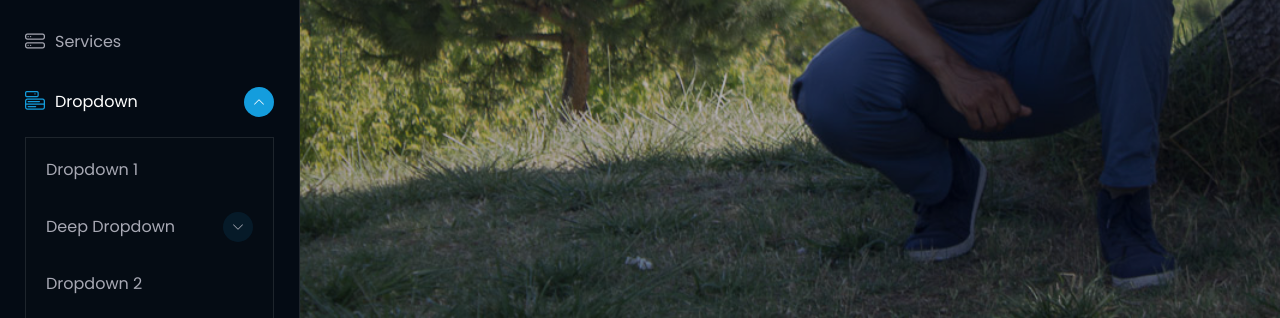
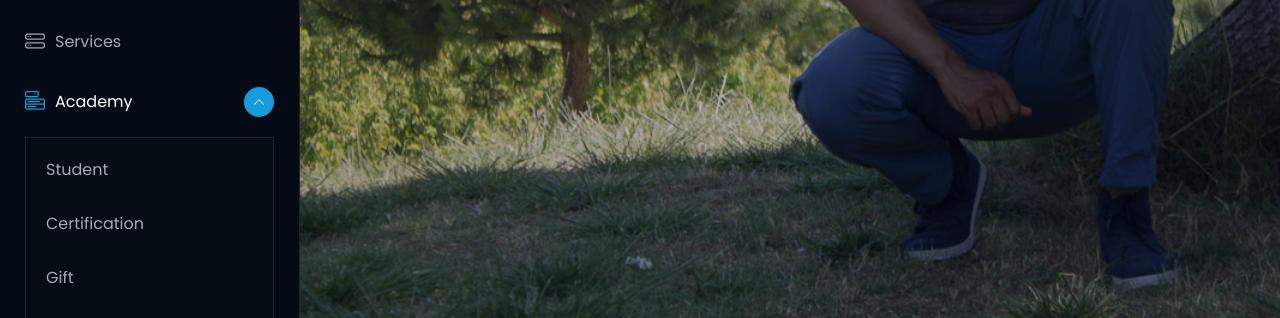
Before and after one commit to joserafa78/MiWebSite, a plain HTML site: page public/index.html in a window 1280 px wide. Both pictures are taken after a click on the icon 259 px from the left and 583 px from the top of the page. Shown: the part 482-800 px from the top of the page. Drawn offline with Linux system fonts and the light colour scheme.

Commit message:
moidifique el menu desplegable Primera parte

```diff
--- a/public/index.html
+++ b/public/index.html
@@ -66,21 +66,12 @@
         <li><a href="#resume"><i class="bi bi-file-earmark-text navicon"></i> Resume</a></li>
         <li><a href="#portfolio"><i class="bi bi-images navicon"></i> Portfolio</a></li>
         <li><a href="#services"><i class="bi bi-hdd-stack navicon"></i> Services</a></li>
-        <li class="dropdown"><a href="#"><i class="bi bi-menu-button navicon"></i> <span>Dropdown</span> <i class="bi bi-chevron-down toggle-dropdown"></i></a>
+        <li class="dropdown"><a href="#"><i class="bi bi-menu-button navicon"></i> <span>Academy</span> <i class="bi bi-chevron-down toggle-dropdown"></i></a>
           <ul>
-            <li><a href="#">Dropdown 1</a></li>
-            <li class="dropdown"><a href="#"><span>Deep Dropdown</span> <i class="bi bi-chevron-down toggle-dropdown"></i></a>
-              <ul>
-                <li><a href="#">Deep Dropdown 1</a></li>
-                <li><a href="#">Deep Dropdown 2</a></li>
-                <li><a href="#">Deep Dropdown 3</a></li>
-                <li><a href="#">Deep Dropdown 4</a></li>
-                <li><a href="#">Deep Dropdown 5</a></li>
-              </ul>
-            </li>
-            <li><a href="#">Dropdown 2</a></li>
-            <li><a href="#">Dropdown 3</a></li>
-            <li><a href="#">Dropdown 4</a></li>
+            <li><a href="#">Student</a></li>
+            <li><a href="#">Certification</a></li>
+            <li><a href="#">Gift</a></li>
+            <li><a href="#">Teacher</a></li>
           </ul>
         </li>
         <li><a href="#contact"><i class="bi bi-envelope navicon"></i> Contact</a></li>
@@ -357,7 +348,7 @@
       <!-- Section Title -->
       <div class="container section-title" data-aos="fade-up">
         <h2>Portfolio</h2>
-        <p>Magnam dolores commodi suscipit. Necessitatibus eius consequatur ex aliquid fuga eum quidem. Sit sint consectetur velit. Quisquam quos quisquam cupiditate. Et nemo qui impedit suscipit alias ea. Quia fugiat sit in iste officiis commodi quidem hic quas.</p>
+        <p>Below we show this list of products and services that I offer you. For greater convenience you can consult any of our products.</p>
       </div><!-- End Section Title -->
 
       <div class="container">
```
